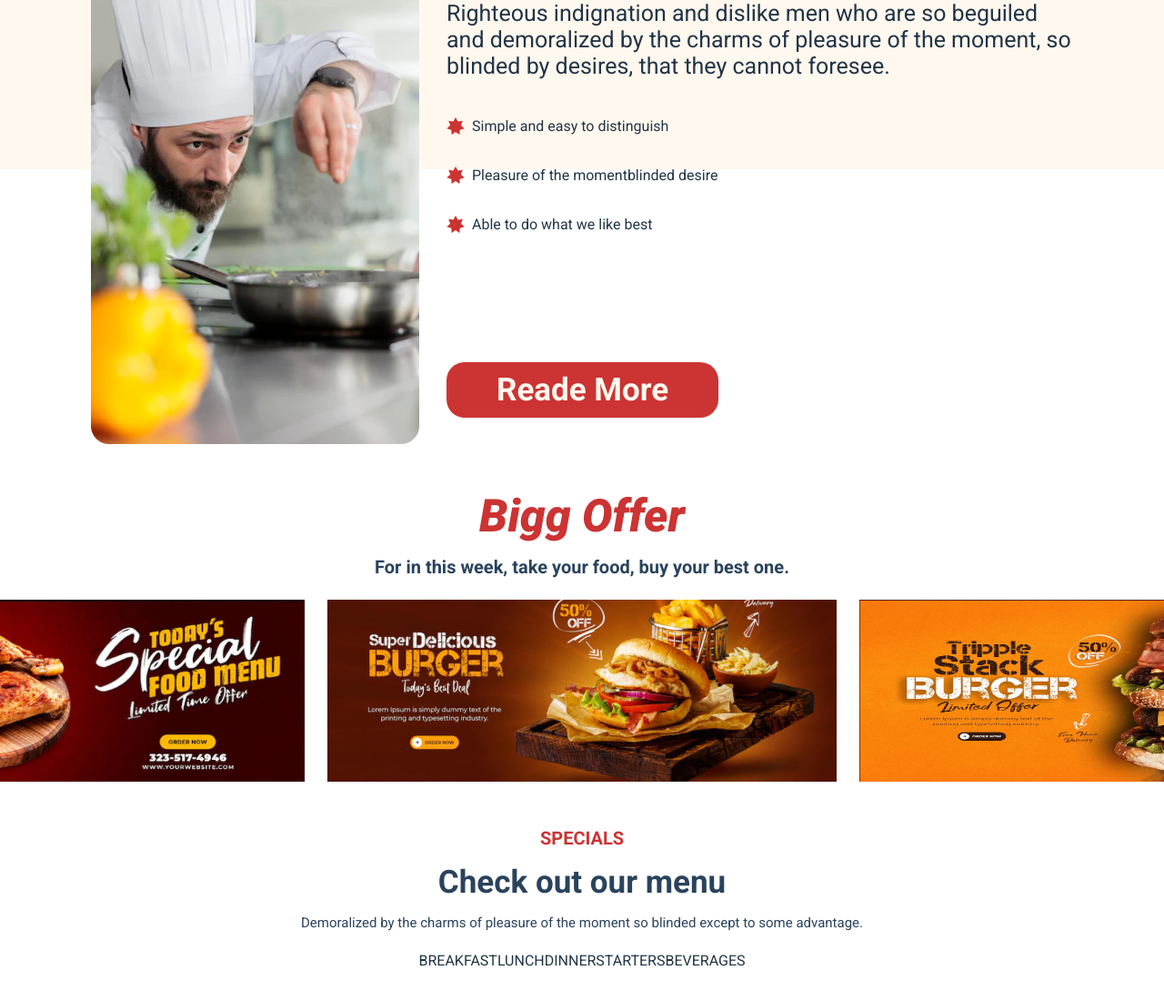
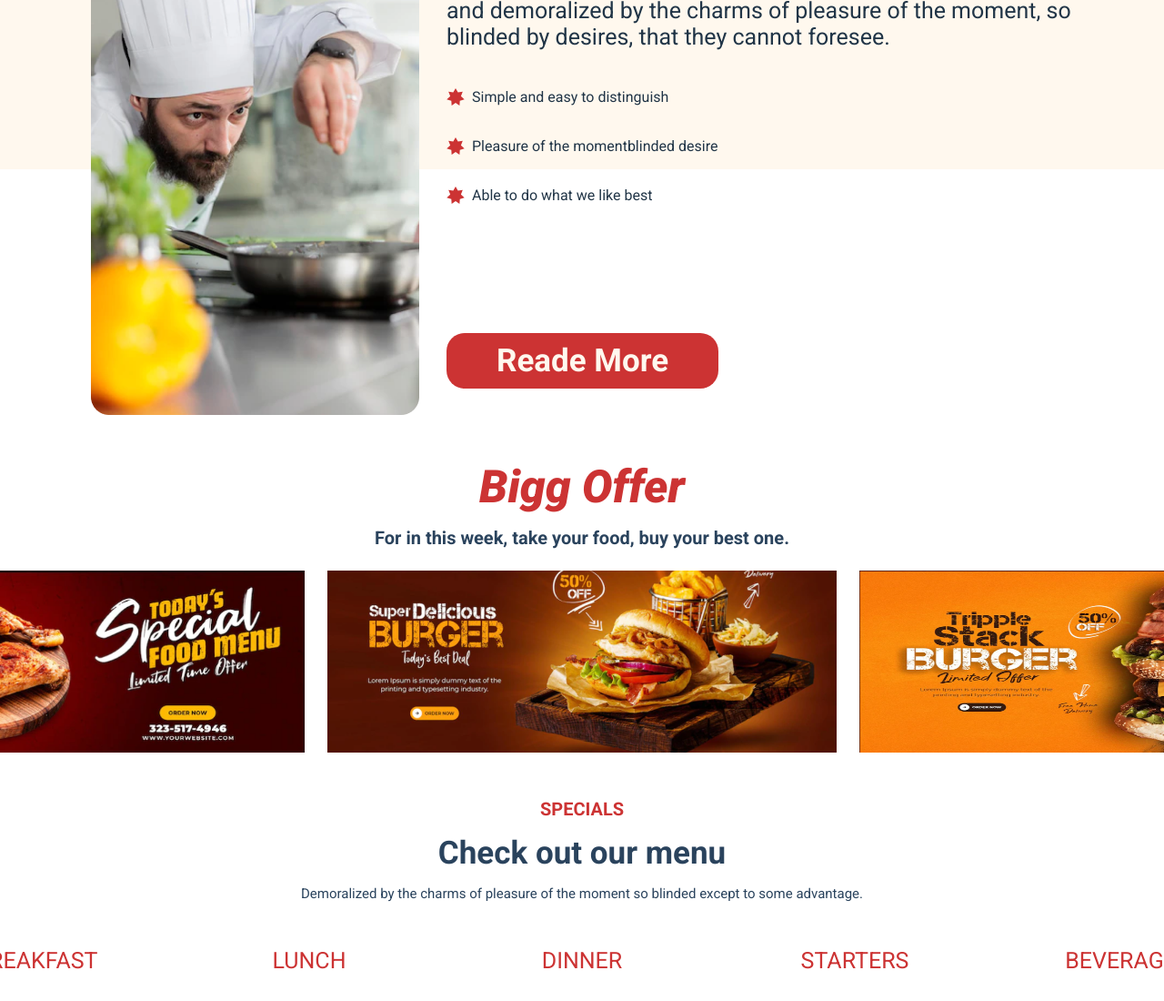
Before and after one commit to g1org11/crave_cart, a React (Vite) app: page / in a window 1280 px wide. Shown: the part 614-1714 px from the top of the page at 91% size. Before the commit the page ends 1682 px from the top, so only its background shows below. Built offline with nearby package versions, Linux system fonts and the light colour scheme.

Commit message:
add breackfast manus array

```diff
--- a/src/components/mian-page-components/Manus.tsx
+++ b/src/components/mian-page-components/Manus.tsx
@@ -1,8 +1,55 @@
 import React from "react";
 import styled from "styled-components";
 import { defaultTheme } from "../../defaultTheme";
+import { useState } from "react";
 
 const Manus = () => {
+  const [activeManu, setActiveManu] = useState("BREAKFAST");
+
+  const handleHeaderClick = (manu) => {
+    setActiveRegion(manu);
+  };
+  const ManuCards = {
+    BREAKFAST: [
+      { img: "img" },
+      {
+        meal: "Gazpacho Garlic",
+        material: "Chilled tomato, cucumber, garlic, red pepper soup.",
+        price: "$55",
+      },
+      {
+        meal: "Pan Con Berenjina Frita",
+        material: "Marinated seabass with sour sauce, dill & coriander on bread.",
+        price: "$40",
+      },
+      {
+        meal: "New Lubina Marinada",
+        material: "Fried aubergine with almond on bread (2 pieces).",
+        price: "$45",
+      },
+      {
+        meal: "Gazpacho",
+        material: "Atlantic cod fillet, chips, salad, tartare, lemon.",
+        price: "$35",
+      },
+      {
+        meal: "Coconut Chia Bowl",
+        material: "Marinated seabass with sour saucel & coriander on bread.",
+        price: "$95",
+      },
+      {
+        meal: "New Lubina Marinada",
+        material: "Atlantic cod fillet, chips, salad, tartare, lemon.",
+        price: "$120",
+      },
+      {
+        meal: "Gazpacho Garlic",
+        material: "Chilled tomato, cucumber, garlic, red pepper soup.",
+        price: "$29",
+      },
+    ],
+  };
+
   return (
     <ManuContainer>
       <Wrapper>
@@ -64,4 +111,17 @@ const Navigation = styled.div`
   display: flex;
   align-items: center;
   justify-content: space-between;
+  p {
+    width: 300px;
+    height: 88px;
+    display: flex;
+    align-items: center;
+    justify-content: center;
+    font-size: 25px;
+    font-style: normal;
+    font-weight: 400;
+    line-height: normal;
+    color: ${defaultTheme.colors.red};
+    cursor: pointer;
+  }
 `;
```
